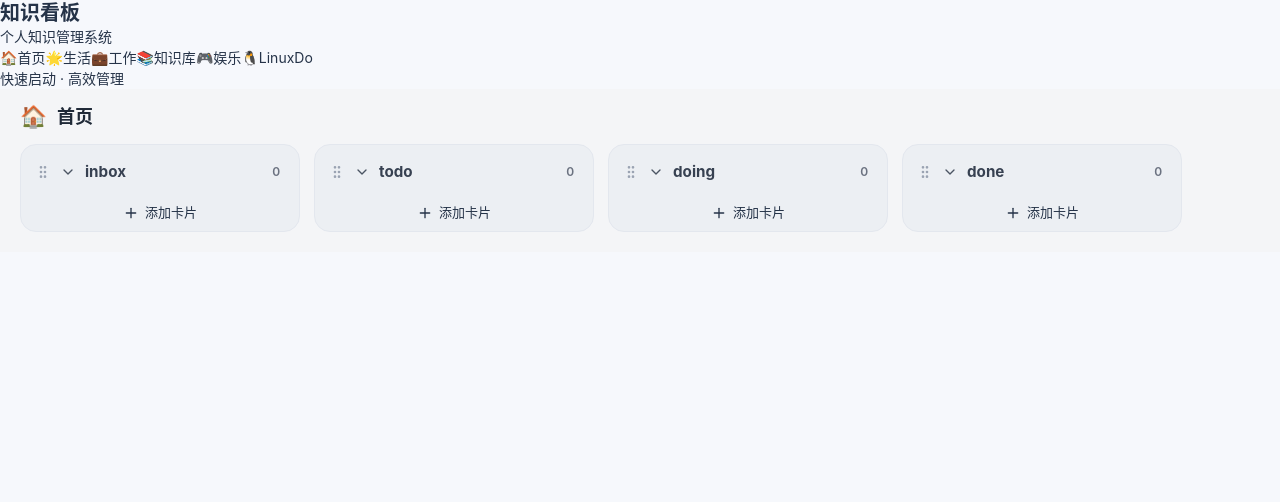
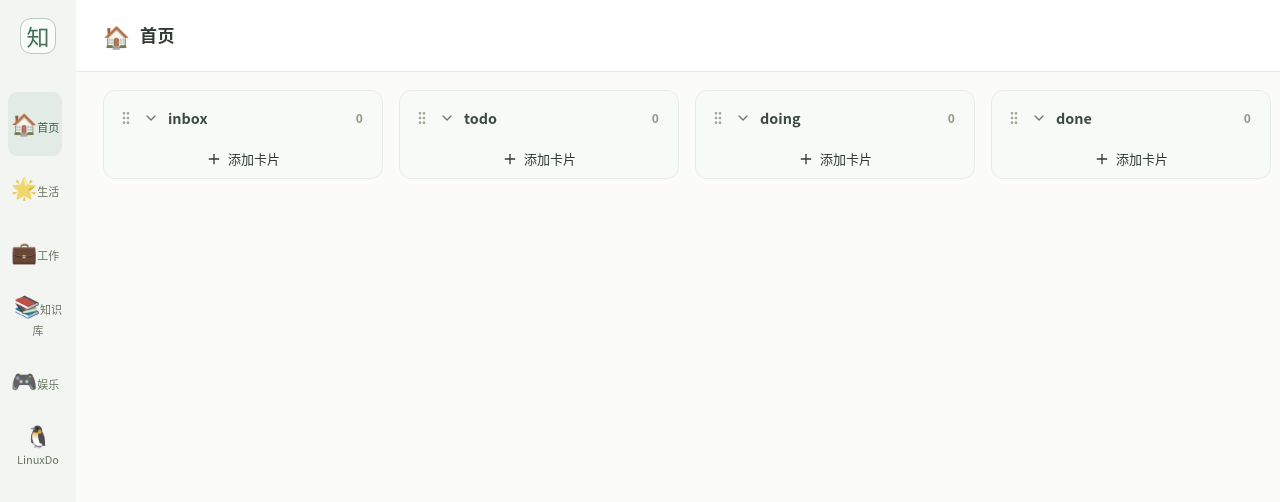
Before and after one commit to zhuhaoxlj/linuxdo-tauri, a React (Vite) app: page /#/board in a window 1280 px wide. Shown: the top 502 px of the page. Built offline with nearby package versions, Linux system fonts and the light colour scheme; a web font is replaced by a local one.

Commit message:
🎨 统一看板与知识库的界面风格
侧边栏外壳样式抽到 src/shared/app-shell.css，看板与知识库共用同一套窄栏布局与品牌标记。
看板顶栏改为知识库同款 72px 白色工具栏，列、卡片、按钮与链接配色统一为墨绿浅色系。

```diff
--- a/src/modules/board/board.css
+++ b/src/modules/board/board.css
@@ -11,8 +11,8 @@
   font: inherit;
   color: inherit;
   background: #fff;
-  border: 1px solid #d8dee8;
-  border-radius: 10px;
+  border: 1px solid #dfe6de;
+  border-radius: 7px;
   padding: 8px 10px;
 }
 
@@ -20,25 +20,28 @@
   height: 100%;
   display: flex;
   flex-direction: column;
-  background: #f4f5f7;
+  background: #fbfcfa;
   min-width: 0;
 }
 .kanban-toolbar {
   display: flex;
   align-items: center;
   gap: 10px;
-  padding: 16px 20px 8px;
+  min-height: 72px;
+  padding: 15px 27px;
   flex-shrink: 0;
+  background: #fff;
+  border-bottom: 1px solid #e8ece7;
 }
-.kanban-toolbar-icon { font-size: 1.35rem; line-height: 1; }
-.kanban-toolbar h1 { font-size: 1.125rem; color: #1f2937; }
+.kanban-toolbar-icon { font-size: 1.35rem; line-height: 1; filter: saturate(.7); }
+.kanban-toolbar h1 { font-size: 1.0625rem; font-weight: 650; letter-spacing: .5px; color: #303a33; }
 .kanban-columns {
   flex: 1;
   display: flex;
   align-items: flex-start;
-  gap: 14px;
+  gap: 16px;
   overflow-x: auto;
-  padding: 8px 20px 20px;
+  padding: 18px 27px 24px;
   min-height: 0;
 }
 .kanban-column {
@@ -48,31 +51,31 @@
   flex-direction: column;
   min-height: 0;
   max-height: 100%;
-  background: #eceff3;
-  border: 1px solid #e3e7ee;
-  border-radius: 16px;
+  background: #f8faf7;
+  border: 1px solid #e8ece7;
+  border-radius: 12px;
   padding: 8px;
 }
-.kanban-column.drop-target { outline: 2px dashed #8b9bb4; outline-offset: -2px; }
+.kanban-column.drop-target { outline: 2px dashed #a9bfa6; outline-offset: -2px; }
 .kanban-column.collapsed { flex: 0 0 52px; width: 52px; }
 .kanban-column-header {
   display: flex;
   align-items: center;
   gap: 4px;
   padding: 6px 6px 10px;
-  color: #4b5563;
+  color: #6e7a62;
 }
-.kanban-column-grip { color: #9aa3b2; display: inline-flex; }
+.kanban-column-grip { color: #9ca695; display: inline-flex; }
 .kanban-column-header h2 {
   flex: 1;
-  font-size: 0.95rem;
+  font-size: 0.9rem;
   font-weight: 650;
-  color: #374151;
+  color: #3d4a3f;
 }
 .kanban-column-header b {
   font-size: 0.75rem;
   font-weight: 600;
-  color: #6b7280;
+  color: #8b9986;
   min-width: 1.1rem;
   text-align: center;
 }
@@ -92,10 +95,10 @@
   display: inline-flex;
   align-items: center;
   justify-content: center;
-  border-radius: 8px;
-  color: #6b7280;
+  border-radius: 7px;
+  color: #869087;
 }
-.kanban-icon-button:hover { background: #e5e9f0; color: #111827; }
+.kanban-icon-button:hover { background: #eef2ec; color: #33624b; }
 .chevron-collapsed { transform: rotate(-90deg); }
 .kanban-cards {
   display: flex;
@@ -108,36 +111,38 @@
 .kanban-card {
   position: relative;
   background: #fff;
-  border-radius: 12px;
+  border: 1px solid #ecefe9;
+  border-radius: 10px;
   padding: 12px 34px 12px 14px;
-  box-shadow: 0 1px 2px rgba(15, 23, 42, .06);
+  box-shadow: 0 1px 2px rgba(48, 58, 51, .05);
   cursor: grab;
 }
+.kanban-card:hover { border-color: #d7e2d5; }
 .kanban-card:active { cursor: grabbing; }
 .kanban-pin-badge {
   display: flex;
   align-items: center;
   gap: 4px;
   margin-bottom: 6px;
-  color: #4974bb;
+  color: #47785b;
   font-size: 0.6875rem;
   line-height: 1.4;
 }
-.kanban-card .kanban-copy-status { margin-top: 6px; font-size: 0.75rem; color: #4974bb; }
-.kanban-copy-status.is-error { color: #b91c1c; }
+.kanban-card .kanban-copy-status { margin-top: 6px; font-size: 0.75rem; color: #47785b; }
+.kanban-copy-status.is-error { color: #b94c47; }
 .kanban-card-title {
   font-size: 0.875rem;
-  line-height: 1.45;
-  color: #1f2937;
+  line-height: 1.55;
+  color: #303a33;
   word-break: break-word;
 }
 .kanban-card-link {
-  color: #2563eb;
+  color: #33704f;
   text-decoration: underline;
   text-underline-offset: 2px;
   cursor: pointer;
 }
-.kanban-card-link:hover { color: #1d4ed8; }
+.kanban-card-link:hover { color: #25523a; }
 .kanban-card-menu { position: absolute; top: 6px; right: 6px; }
 .kanban-card-editor {
   width: 100%;
@@ -150,9 +155,9 @@
   z-index: 80;
   min-width: 132px;
   background: #fff;
-  border: 1px solid #e5e7eb;
-  border-radius: 10px;
-  box-shadow: 0 8px 24px rgba(15, 23, 42, .12);
+  border: 1px solid #e8ece7;
+  border-radius: 9px;
+  box-shadow: 0 8px 24px rgba(48, 58, 51, .12);
   padding: 4px;
 }
 .kanban-menu button {
@@ -161,12 +166,12 @@
   align-items: center;
   gap: 8px;
   padding: 8px 10px;
-  border-radius: 8px;
+  border-radius: 6px;
   font-size: 0.8125rem;
-  color: #374151;
+  color: #3d4a3f;
 }
-.kanban-menu button:hover { background: #f3f4f6; }
-.kanban-menu button.danger { color: #b91c1c; }
+.kanban-menu button:hover { background: #f0f4ed; }
+.kanban-menu button.danger { color: #b94c47; }
 .kanban-add-button {
   display: flex;
   align-items: center;
@@ -174,11 +179,11 @@
   gap: 6px;
   margin-top: auto;
   padding: 10px;
-  border-radius: 12px;
-  color: #6b7280;
+  border-radius: 8px;
+  color: #6e7a62;
   font-size: 0.8125rem;
 }
-.kanban-add-button:hover { background: #e5e9f0; color: #111827; }
+.kanban-add-button:hover { background: #eef2ec; color: #33624b; }
 .kanban-add-form {
   margin-top: auto;
   display: flex;
@@ -194,17 +199,17 @@
 .kanban-add-actions { display: flex; align-items: center; gap: 6px; }
 .kanban-add-confirm {
   padding: 7px 12px;
-  border-radius: 9px;
-  background: #4f46e5;
+  border-radius: 7px;
+  background: #47785b;
   color: #fff;
   font-size: 0.8125rem;
   font-weight: 600;
 }
-.kanban-add-confirm:hover { background: #4338ca; }
+.kanban-add-confirm:hover { background: #376348; }
 .kanban-shortcut {
   margin-left: 4px;
   font-size: 0.6875rem;
-  color: #9ca3af;
+  color: #9ba594;
 }
 
 .kanban-image-row {
@@ -217,9 +222,9 @@
   position: relative;
   width: 72px;
   height: 72px;
-  border-radius: 8px;
+  border-radius: 7px;
   overflow: hidden;
-  background: #e5e7eb;
+  background: #eef2ec;
 }
 .kanban-image-thumb img {
   width: 100%;
@@ -245,7 +250,7 @@
 .kanban-paste-error {
   margin: 0;
   font-size: 0.75rem;
-  color: #b91c1c;
+  color: #b94c47;
 }
 
 .kanban-image-open {
@@ -256,7 +261,7 @@
   cursor: zoom-in;
 }
 .kanban-image-open:focus-visible {
-  outline: 2px solid #4974bb;
+  outline: 2px solid #47785b;
   outline-offset: -3px;
 }
 .kanban-image-preview {
--- a/src/modules/knowledge/knowledge.css
+++ b/src/modules/knowledge/knowledge.css
@@ -1,17 +1,3 @@
-.has-knowledge { height: 100dvh; background: #fff; }
-.has-knowledge > .app-sidebar { width: 76px; flex: 0 0 76px; background: #f2f5f2; border-color: #e4e9e4; }
-.has-knowledge .app-brand { height: 72px; padding: 17px; display: flex; align-items: center; justify-content: center; border-color: #e4e9e4; }
-.has-knowledge .app-brand h1, .has-knowledge .app-brand p { display: none; }
-.has-knowledge .app-brand-mark { display: grid; place-items: center; width: 36px; height: 36px; border: 1px solid #b9cabe; border-radius: 11px; color: #446f57; font: 23px "LXGW WenKai", serif; background: #f9fcf9; }
-.has-knowledge .app-navigation { padding: 20px 8px; }
-.has-knowledge .app-navigation button { min-height: 64px; padding: 9px 3px; flex-direction: column; gap: 5px; background-image: none; border-radius: 9px; color: #697461; box-shadow: none; }
-.has-knowledge .app-navigation button > span:first-child { font-size: 21px; line-height: 1.2; filter: saturate(.65); }
-.has-knowledge .app-navigation button > span:nth-child(2) { flex: 0; font-size: 11px; line-height: 1.4; }
-.has-knowledge .app-navigation button > div { display: none; }
-.has-knowledge .app-navigation button:hover { background: #e9eee9; }
-.has-knowledge .app-navigation button[aria-current="page"] { color: #33624b; background: #e3ece4; }
-.has-knowledge .app-sidebar-footer { display: none; }
-
 .knowledge-shell {
   --kb-ink: #303a33;
   --kb-muted: #869087;
--- /dev/null
+++ b/src/shared/app-shell.css
@@ -0,0 +1,57 @@
+/* 应用外壳（侧边栏 / 品牌区 / 导航）：看板与知识库共用同一套外观 */
+.app-shell,
+.app-shell * { box-sizing: border-box; }
+.app-shell {
+  height: 100dvh;
+  background: #fff;
+  color: #303a33;
+  color-scheme: light;
+  font-family: "Noto Sans CJK SC", "Noto Sans", sans-serif;
+  font-size: 13px;
+  line-height: 1.6;
+}
+.app-shell > .app-sidebar {
+  width: 76px;
+  flex: 0 0 76px;
+  background: #f2f5f2;
+  border-color: #e4e9e4;
+}
+.app-shell .app-brand {
+  height: 72px;
+  padding: 17px;
+  display: flex;
+  align-items: center;
+  justify-content: center;
+  border-color: #e4e9e4;
+}
+.app-shell .app-brand h1,
+.app-shell .app-brand p { display: none; }
+.app-brand-mark {
+  display: grid;
+  place-items: center;
+  width: 36px;
+  height: 36px;
+  border: 1px solid #b9cabe;
+  border-radius: 11px;
+  color: #446f57;
+  font: 23px "LXGW WenKai", serif;
+  background: #f9fcf9;
+}
+.app-shell .app-navigation { padding: 20px 8px; }
+.app-shell .app-navigation button {
+  min-height: 64px;
+  padding: 9px 3px;
+  flex-direction: column;
+  gap: 5px;
+  background-image: none;
+  border-radius: 9px;
+  color: #697461;
+  box-shadow: none;
+}
+.app-shell .app-navigation button > span:first-child { font-size: 21px; line-height: 1.2; filter: saturate(.65); }
+.app-shell .app-navigation button > span:nth-child(2) { flex: 0; font-size: 11px; line-height: 1.4; }
+.app-shell .app-navigation button > div { display: none; }
+.app-shell .app-navigation button:hover { background: #e9eee9; }
+.app-shell .app-navigation button[aria-current="page"] { color: #33624b; background: #e3ece4; }
+.app-shell .app-sidebar-footer { display: none; }
+.app-shell :focus-visible { outline: 2px solid #47785b; outline-offset: 3px; }
--- a/src/shared/components/AppLayout.jsx
+++ b/src/shared/components/AppLayout.jsx
@@ -1,5 +1,6 @@
 import React from 'react';
 import '../../modules/board/board.css';
+import '../app-shell.css';
 import { useBoard } from '../../modules/board/context/BoardContext';
 import { useLocation, useNavigate } from 'react-router-dom';
 
@@ -30,12 +31,12 @@ export default function AppLayout({ children }) {
   }
 
   return (
-    <div className={`board-shell flex h-screen bg-gray-50${isKnowledgeActive ? ' has-knowledge' : ''}`}>
+    <div className={`app-shell board-shell flex h-screen bg-gray-50${isKnowledgeActive ? ' has-knowledge' : ''}`}>
       {/* 侧边栏 */}
       <aside className="app-sidebar w-64 bg-white border-r border-gray-200 flex flex-col">
         {/* Logo 区域 */}
         <div className="app-brand p-6 border-b border-gray-200">
-          {isKnowledgeActive && <span className="app-brand-mark" aria-hidden="true">知</span>}
+          <span className="app-brand-mark" aria-hidden="true">知</span>
           <h1 className="text-xl font-bold text-gray-900">知识看板</h1>
           <p className="text-sm text-gray-500 mt-1">个人知识管理系统</p>
         </div>
```
